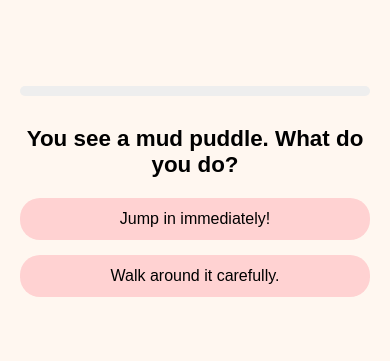
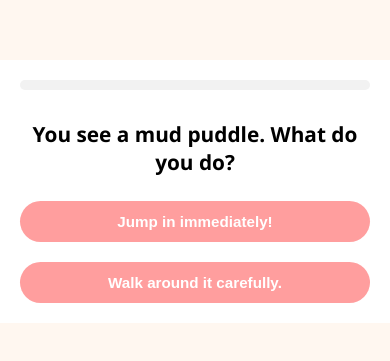
Before and after one commit to LiaYoonseoJang/mbti_test, a plain HTML site: page test.html in a window 390 px wide. Shown: the part 231-592 px from the top of the page. Drawn offline with Linux system fonts and the light colour scheme; files that its build step writes are made by us from their sources.

Commit message:
css update 1

```diff
--- a/styles/main.css
+++ b/styles/main.css
@@ -1,7 +1,8 @@
+/* Global reset and layout */
 body, html {
     margin: 0;
     padding: 0;
-    font-family: sans-serif;
+    font-family: "Segoe UI", "Pretendard", sans-serif;
     background-color: #fff7f0;
     height: 100%;
     display: flex;
@@ -9,83 +10,131 @@ body, html {
     align-items: center;
   }
 
+  /* Central container */
   .container {
     text-align: center;
-    padding: 20px;
+    padding: 30px 20px;
     max-width: 500px;
+    background-color: #ffffff;
+    border-radius: 20px;
+    box-shadow: 0 10px 30px rgba(0, 0, 0, 0.07);
+    transition: transform 0.3s ease;
   }
 
+  /* Landing page image */
   .main-img {
     width: 100%;
-    max-width: 300px;
+    max-width: 280px;
+    border-radius: 16px;
+    margin-bottom: 20px;
   }
 
+  /* Typography styles */
   .title {
     font-size: 2em;
-    margin-top: 20px;
+    font-weight: 700;
+    color: #ff6b6b;
+    margin-bottom: 10px;
   }
 
   .desc {
-    font-size: 1em;
+    font-size: 1rem;
     color: #555;
     margin-bottom: 30px;
   }
 
-  .start-btn {
-    padding: 12px 24px;
+  /* Buttons (Start, Answer) */
+  .start-btn,
+  .answer {
+    display: inline-block;
+    padding: 14px 26px;
     background-color: #ff9e9e;
-    color: white;
-    text-decoration: none;
+    color: #fff;
     font-weight: bold;
+    font-size: 1rem;
+    border: none;
     border-radius: 30px;
-    transition: background-color 0.3s;
+    cursor: pointer;
+    transition: all 0.3s ease;
   }
 
-  .start-btn:hover {
+  .start-btn:hover,
+  .answer:hover {
     background-color: #ff7e7e;
+    transform: translateY(-2px);
+    box-shadow: 0 4px 12px rgba(255, 110, 110, 0.3);
   }
 
+  /* Question styles */
+  .question-box {
+    text-align: center;
+  }
+
+  .question {
+    font-size: 1.3rem;
+    font-weight: 600;
+    margin-bottom: 25px;
+  }
+
+  /* Answer layout */
+  .answer-buttons {
+    display: flex;
+    flex-direction: column;
+    gap: 20px;
+  }
+
+  /* Progress bar */
   .progress-bar {
     width: 100%;
     height: 10px;
-    background-color: #eee;
+    background-color: #f2f2f2;
     border-radius: 5px;
+    overflow: hidden;
     margin-bottom: 30px;
-    overflow: hidden;
   }
 
   .progress {
     height: 100%;
     background-color: #ff9e9e;
     width: 0%;
-    transition: width 0.3s;
+    transition: width 0.4s ease;
   }
 
-  .question-box {
-    text-align: center;
-  }
-
-  .question {
-    font-size: 1.4em;
+  /* Result page */
+  .result-title {
+    font-size: 1.6rem;
+    color: #ff6b6b;
+    font-weight: bold;
     margin-bottom: 20px;
   }
 
-  .answer-buttons {
-    display: flex;
-    flex-direction: column;
-    gap: 15px;
+  .result-desc {
+    font-size: 1rem;
+    color: #333;
+    margin-bottom: 30px;
   }
 
-  .answer {
-    padding: 12px;
-    background-color: #ffd2d2;
-    border: none;
-    border-radius: 20px;
-    font-size: 1em;
-    cursor: pointer;
-    transition: background-color 0.3s;
+  .result-img {
+    width: 80%;
+    max-width: 250px;
+    border-radius: 16px;
+    margin-bottom: 20px;
   }
 
-  .answer:hover {
-    background-color: #ffbdbd;
+  /* Mobile responsiveness */
+  @media (max-width: 600px) {
+    .container {
+      padding: 20px;
+      border-radius: 0;
+      box-shadow: none;
+    }
+
+    .answer {
+      font-size: 0.95rem;
+      padding: 12px;
+    }
+
+    .title {
+      font-size: 1.6rem;
+    }
   }
```
